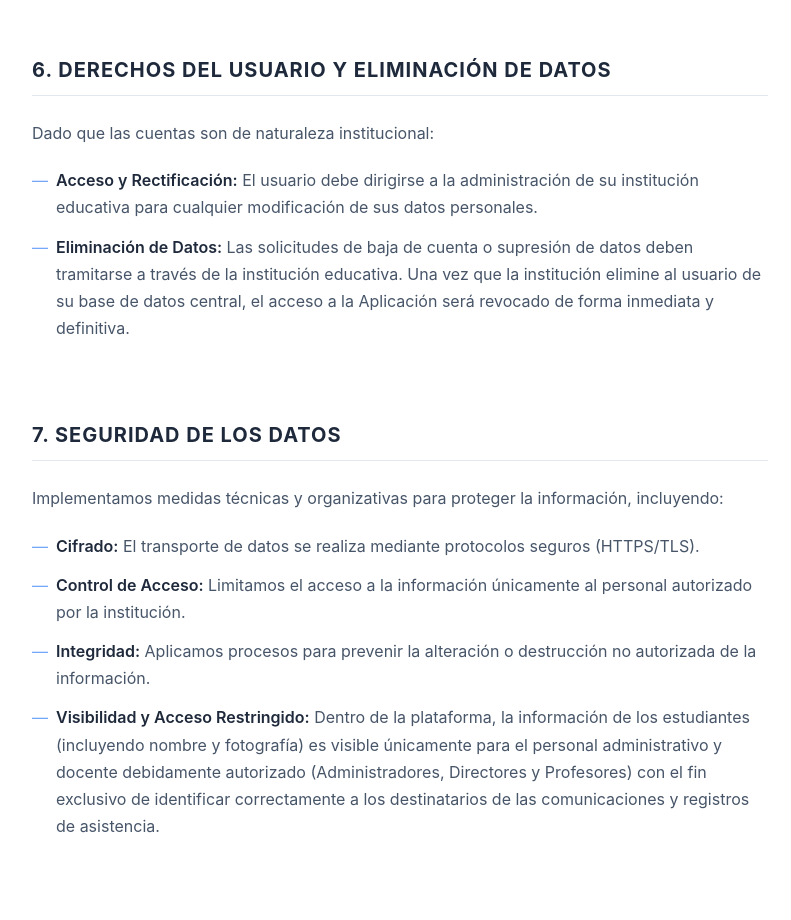
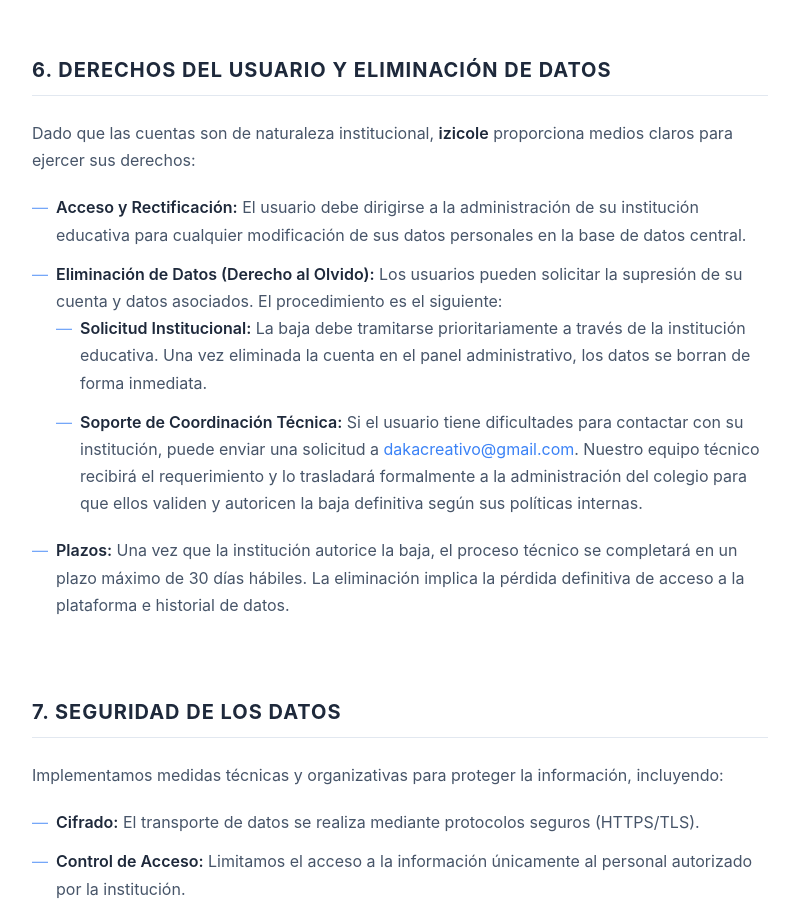
Before and after one commit to freconur/politica-de-privacidad-izicole, a website built with Vite: page index.html in a window 1280 px wide. Shown: the part 2846-3766 px from the top of the page, without its empty margins (240-1031 px from the left). Built offline with nearby package versions, Linux system fonts and the light colour scheme.

Commit message:
modificando las politicas de privacidad derecho del usuario y eliminacion de datos

```diff
--- a/index.html
+++ b/index.html
@@ -129,13 +129,28 @@
 
         <section id="user-rights">
           <h2>6. DERECHOS DEL USUARIO Y ELIMINACIÓN DE DATOS</h2>
-          <p>Dado que las cuentas son de naturaleza institucional:</p>
+          <p>Dado que las cuentas son de naturaleza institucional, <strong>izicole</strong> proporciona medios claros
+            para
+            ejercer sus derechos:</p>
           <ul>
             <li><strong>Acceso y Rectificación:</strong> El usuario debe dirigirse a la administración de su institución
-              educativa para cualquier modificación de sus datos personales.</li>
-            <li><strong>Eliminación de Datos:</strong> Las solicitudes de baja de cuenta o supresión de datos deben
-              tramitarse a través de la institución educativa. Una vez que la institución elimine al usuario de su base
-              de datos central, el acceso a la Aplicación será revocado de forma inmediata y definitiva.</li>
+              educativa para cualquier modificación de sus datos personales en la base de datos central.</li>
+            <li><strong>Eliminación de Datos (Derecho al Olvido):</strong> Los usuarios pueden solicitar la supresión de
+              su cuenta y datos asociados. El procedimiento es el siguiente:
+              <ul>
+                <li><strong>Solicitud Institucional:</strong> La baja debe tramitarse prioritariamente a través de la
+                  institución educativa. Una vez eliminada la cuenta en el panel administrativo, los datos se borran de
+                  forma inmediata.</li>
+                <li><strong>Soporte de Coordinación Técnica:</strong> Si el usuario tiene dificultades para contactar
+                  con su institución, puede enviar una solicitud a <a
+                    href="mailto:dakacreativo@gmail.com">dakacreativo@gmail.com</a>. Nuestro equipo técnico recibirá el
+                  requerimiento y lo trasladará formalmente a la administración del colegio para que ellos validen y
+                  autoricen la baja definitiva según sus políticas internas.</li>
+              </ul>
+            </li>
+            <li><strong>Plazos:</strong> Una vez que la institución autorice la baja, el proceso técnico se completará
+              en un plazo máximo de 30 días hábiles. La eliminación implica la pérdida definitiva de acceso a la
+              plataforma e historial de datos.</li>
           </ul>
         </section>
 
```
